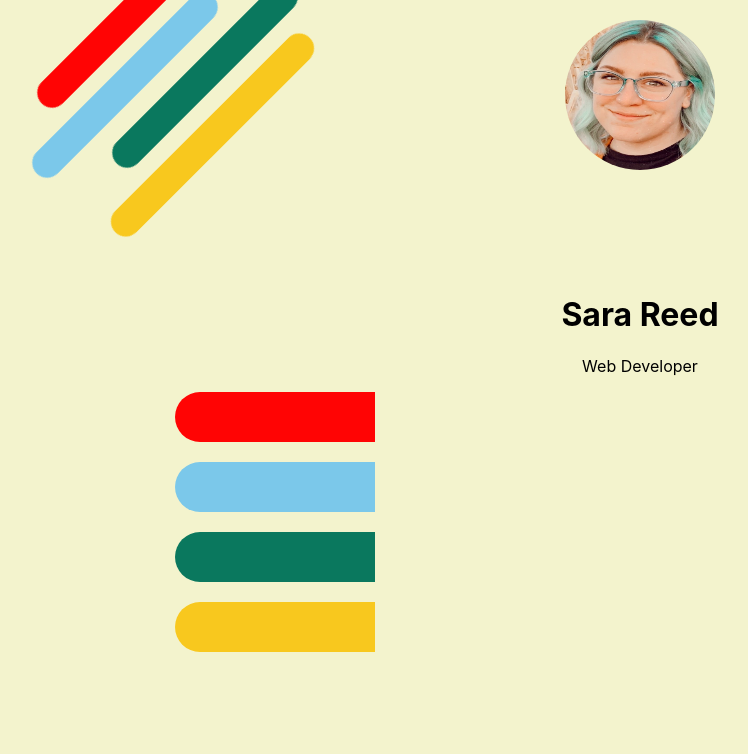
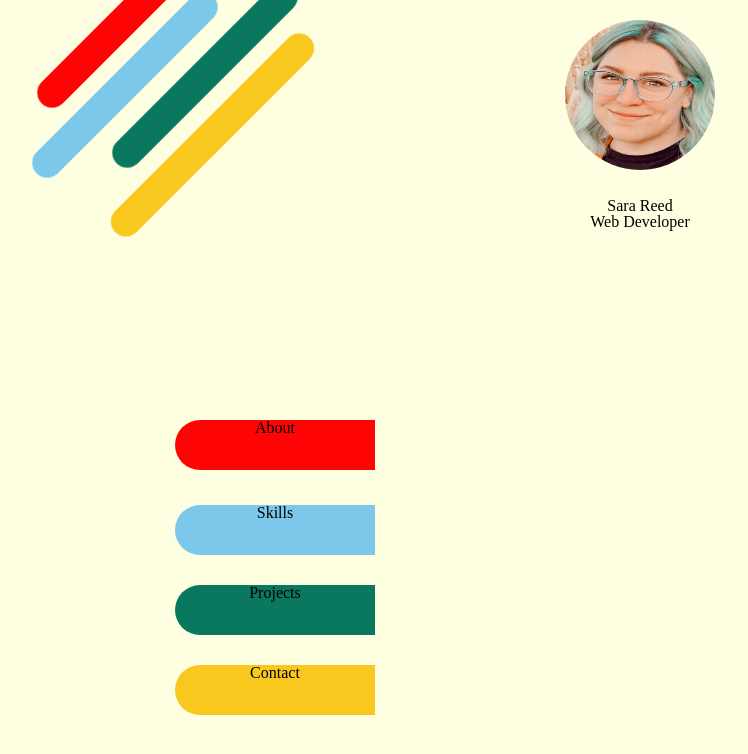
Before and after one commit to Sara1290/portfolio, a React (Create React App) app: page / in a window 1280 px wide. Shown: the top 754 px of the page, without its empty margins (0-748 px from the left). Built offline with nearby package versions, Linux system fonts and the light colour scheme.

Commit message:
am commit

```diff
--- a/src/App.css
+++ b/src/App.css
@@ -1,8 +1,7 @@
 .App {
   text-align: center;
-  background: #F3F3CD;
+  background: rgb(253, 255, 224);
   height: 100vh;
-
 }
 
 #face-img {
@@ -23,9 +22,7 @@
   transform: rotateY(0deg) rotate(-45deg);
   position: relative;
   left: 5px;
-  /* right: 55px; */
   border-radius: 20px;
-  /* z-index: ; */
 }
 
 #blue-line {
@@ -35,7 +32,6 @@
   transform: rotateY(0deg) rotate(-45deg);
   position: relative;
   top: 40px;
-  /* left: 5px; */
   border-radius: 20px;
 }
 
@@ -46,7 +42,6 @@
   transform: rotateY(0deg) rotate(-45deg);
   position: relative;
   left: 80px;
-  /* right: 175px; */
   border-radius: 20px;
 }
 
@@ -63,6 +58,18 @@
   border-radius: 20px;
 }
 
+.name-title {
+  display: flex;
+  flex-direction: column;
+  position: relative;
+  bottom: 75px;
+}
+
+.section-container {
+  position: relative;
+  top: 150px;
+}
+
 /*sections with links*/
 #red-section {
   height: 50px;
@@ -71,6 +78,7 @@
   position: relative;
   left: 175px;
   border-radius: 30px 0px 0px 30px;
+  bottom: 35px;
 }
 
 #blue-section {
@@ -79,7 +87,7 @@
   background: #7BC8EA;
   position: relative;
   left: 175px;
-  top: 20px;
+  /* top: 5px; */
   border-radius: 30px 0px 0px 30px;
 }
 
@@ -89,7 +97,7 @@
   background: #0A785E;
   position: relative;
   left: 175px;
-  top: 40px;
+  top: 30px;
   border-radius: 30px 0px 0px 30px;
 }
 
--- a/src/App.js
+++ b/src/App.js
@@ -9,15 +9,24 @@
       <div id="green-line"></div>
       <div id="yellow-line"></div>
       <img alt="" id="face-img" src={face} />
-      <h1> Sara Reed </h1>
-      <p> Web Developer</p>
-      <div id="red-section"></div>
-      <div id="red-mini-section"></div>
-
-      <div id="blue-section"></div>
-      <div id="green-section"></div>
-      <div id="yellow-section"></div>
-
+      <div className="name-title">
+        <h1> Sara Reed </h1>
+        <p> Web Developer</p>
+      </div>
+      <div className="section-container">
+        <section id="red-section">
+          <p>About</p>
+        </section>
+        <section id="blue-section">
+        <p>Skills</p>
+        </section>
+        <section id="green-section">
+        <p>Projects</p>
+        </section>
+        <section id="yellow-section">
+        <p>Contact</p>
+        </section>
+      </div>
     </div>
   );
 }
--- a/src/index.css
+++ b/src/index.css
@@ -11,3 +11,35 @@
   font-family: source-code-pro, Menlo, Monaco, Consolas, 'Courier New',
     monospace;
 }
+
+html, body, div, span, applet, object, iframe,
+h1, h2, h3, h4, h5, h6, p, blockquote, pre,
+a, abbr, acronym, address, big, cite, code,
+del, dfn, em, img, ins, kbd, q, s, samp,
+small, strike, strong, sub, sup, tt, var,
+b, u, i, center,
+dl, dt, dd, ol, ul, li,
+fieldset, form, label, legend,
+table, caption, tbody, tfoot, thead, tr, th, td,
+article, aside, canvas, details, embed,
+figure, figcaption, footer, header, hgroup,
+menu, nav, output, ruby, section, summary,
+time, mark, audio, video {
+    margin: 0;
+    padding: 0;
+    border: 0;
+    font-size: 100%;
+    font: inherit;
+    vertical-align: baseline;
+}
+/* HTML5 display-role reset for older browsers */
+/* article, aside, details, figcaption, figure,
+footer, header, hgroup, menu, nav, section {
+    display: block;
+} */
+body {
+    line-height: 1;
+}
+ol, ul {
+    list-style: none;
+}
```
